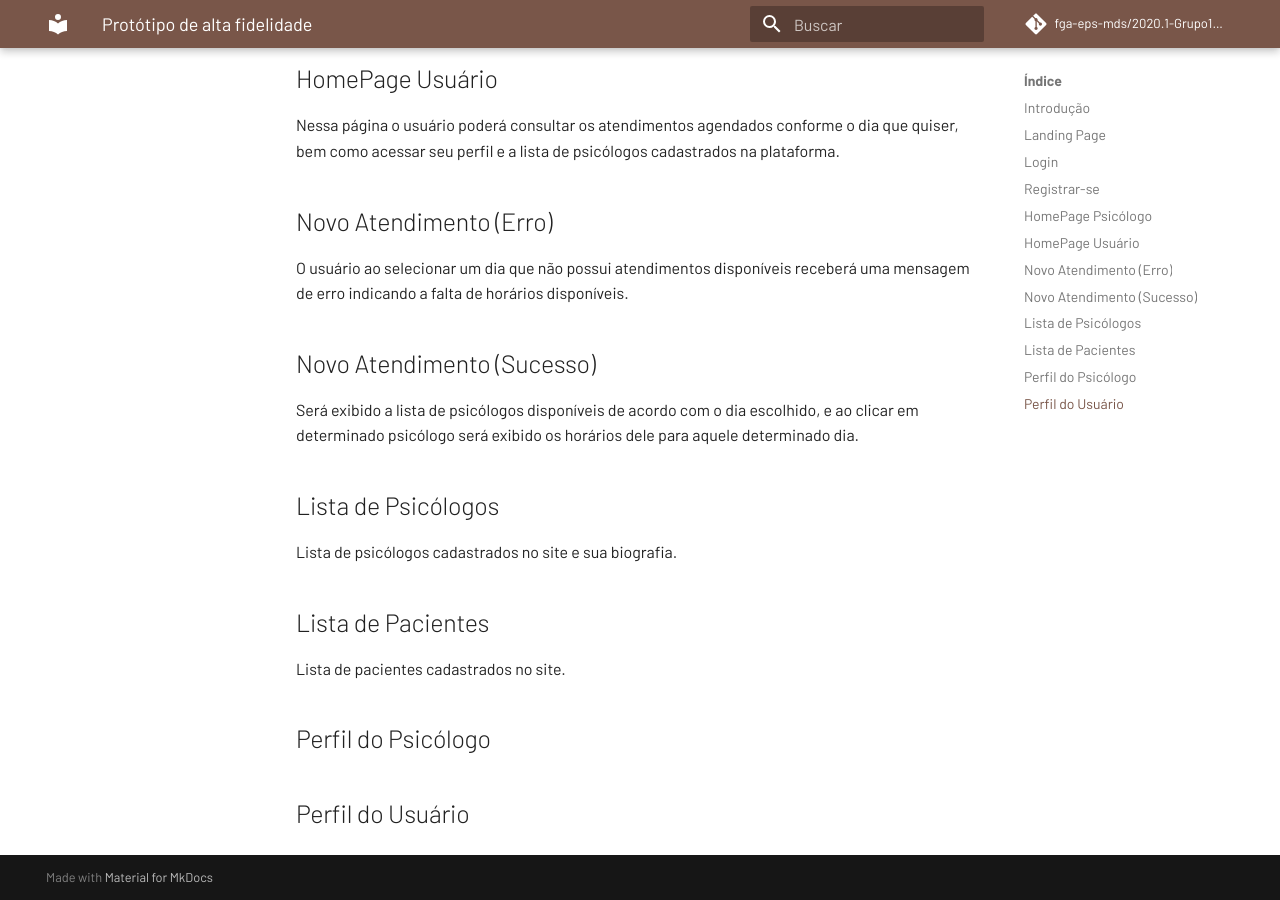
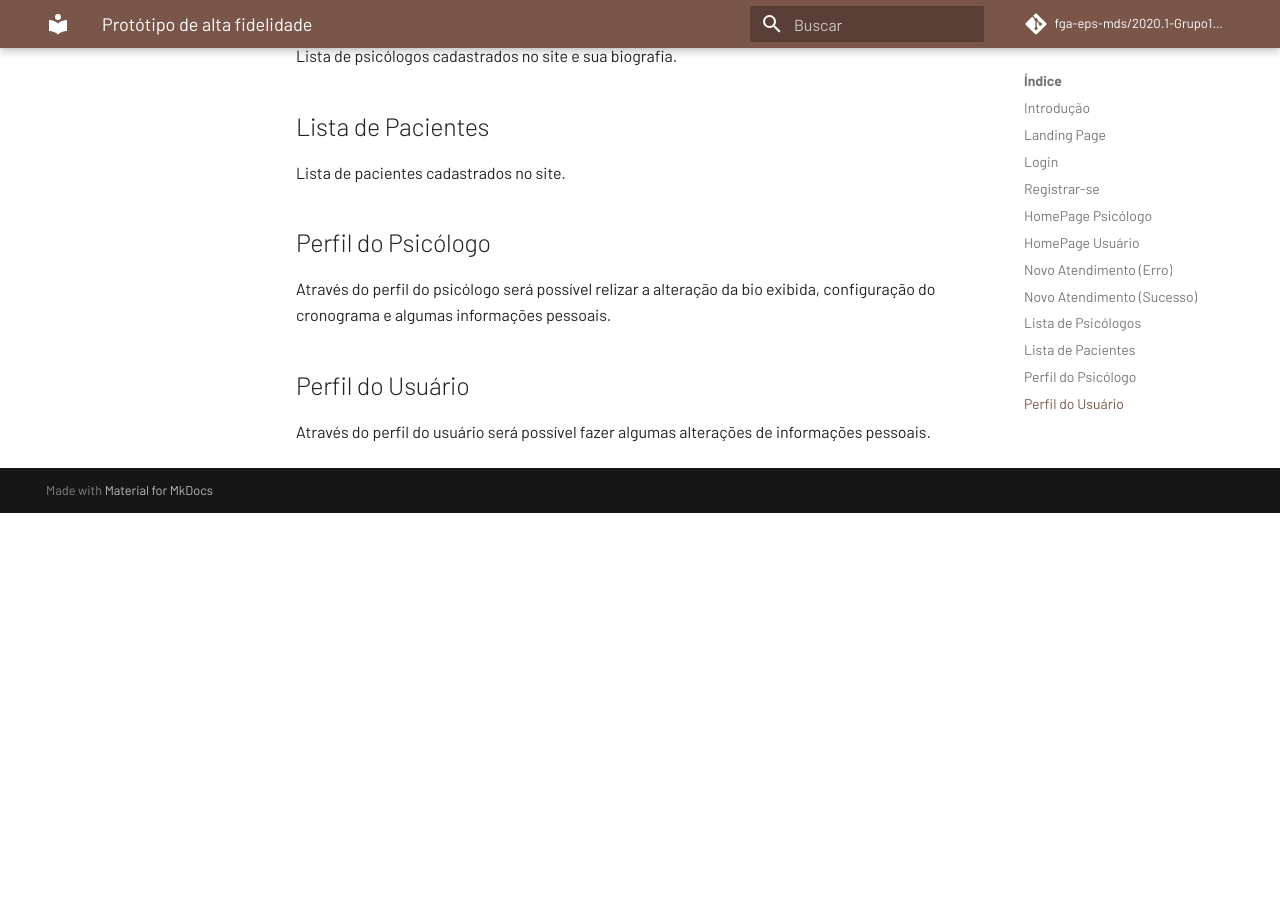
Before and after one commit to fga-eps-mds/2020.1-eSaudeUnB-Wiki, an MkDocs documentation site: the page built from docs/prototipo_alta_fidelidade.md, in a window 1280 px wide and 900 px high, scrolled down 2339 px. Built offline with MkDocs 1.6.1 and Material for MkDocs 9.7.7, drawn with Linux system fonts in a browser that asks for light colours; comment, search, counter and statistics services are not loaded; after the commit the page ends 2852 px from its top, so only the background shows below that.

Commit message:
docs: including some topics #47
Co-authored-by: PerhapsAlex <caio@wgo.com.br>

```diff
--- a/docs/prototipo_alta_fidelidade.md
+++ b/docs/prototipo_alta_fidelidade.md
@@ -45,6 +45,8 @@ Lista de pacientes cadastrados no site.
 
 ## Perfil do Psicólogo
 
-
+Através do perfil do psicólogo será possível relizar a alteração da bio exibida, configuração do cronograma e algumas informações pessoais.
 
 ## Perfil do Usuário
+
+Através do perfil do usuário será possível fazer algumas alterações de informações pessoais.
```
Also changed, not shown: docs/img/Landing.png, docs/img/Registrar-se.png (deleted), docs/img/login.png, docs/img/patientList.png (added), docs/img/patientResume.png (added), docs/img/patientResumeNewResume.png (added), docs/img/patientResumeShow.png (added), docs/img/patientResumeShowAll.png (added), docs/img/psychologistList.png (added), docs/img/psychologistList_2.png (added), docs/img/psychologistMain.png (added), docs/img/psychologistProfile.png (added), docs/img/userNewAtmErr.png (added), 6 other files.
